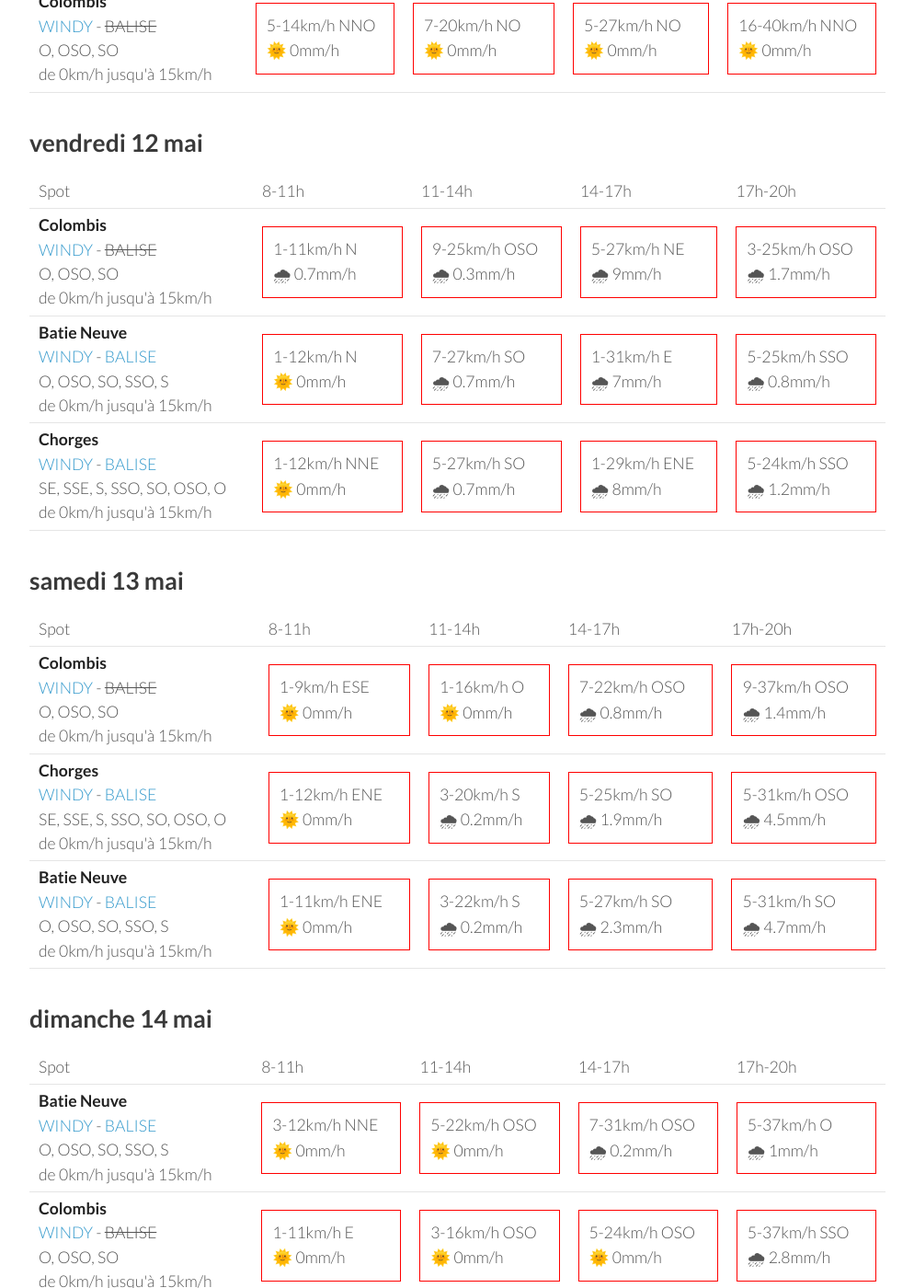
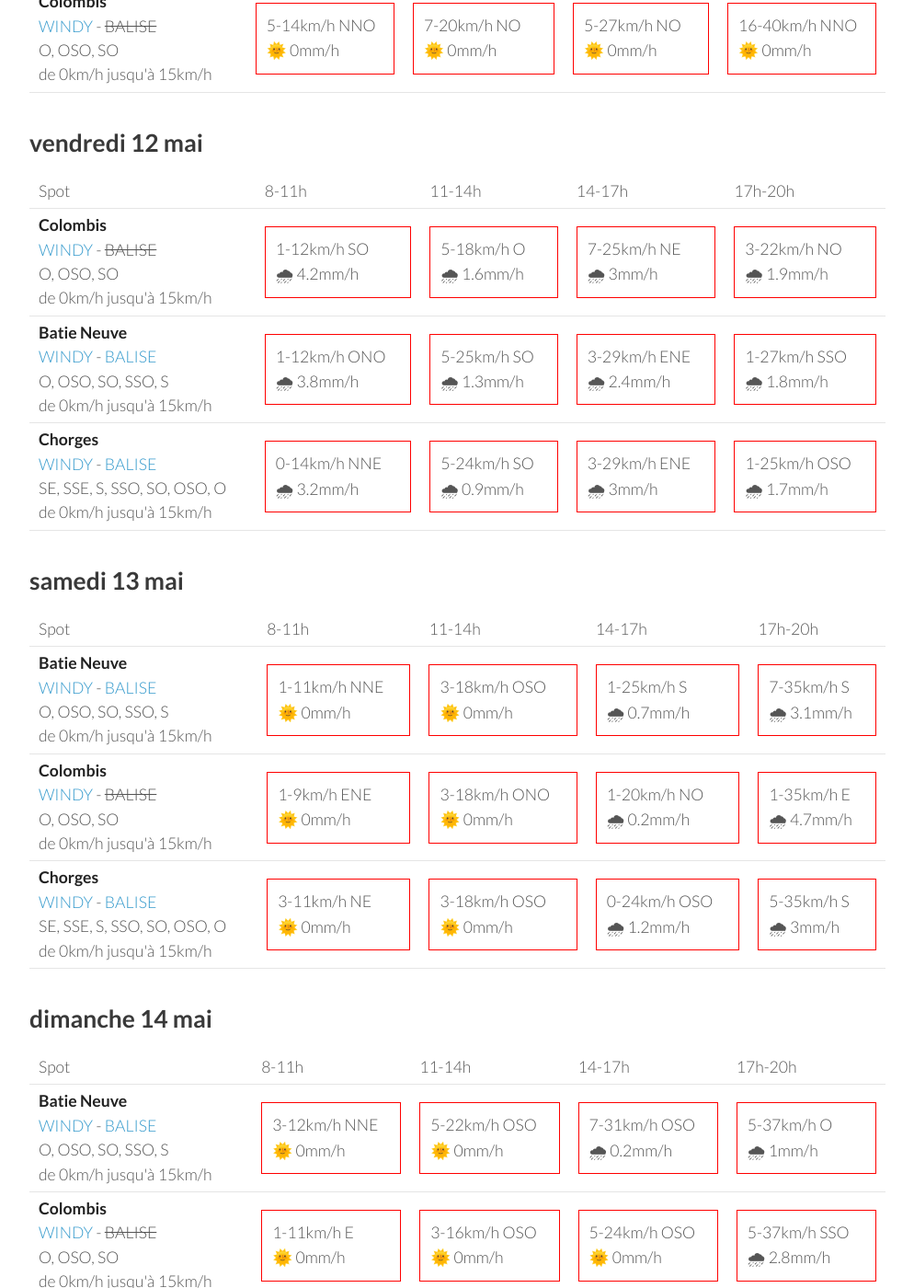
Before and after one commit to parapente-dans-le-nord/parapente-dans-le-nord.github.io, a Jekyll site: the page built from serre_poncon.markdown, in a window 1280 px wide and 1400 px high, scrolled down 1092 px. Shown: the whole window at 92% size, without its empty margins (26-1020 px from the left). Built offline with Jekyll 4.4.1, drawn with Linux system fonts in a browser that asks for light colours; some of the changed text lies outside the part shown.

Commit message:
update index.markdown

```diff
--- a/serre_poncon.markdown
+++ b/serre_poncon.markdown
@@ -113,30 +113,30 @@ page mise à jour le mercredi 10 mai 13:31
 <tr>
         <td><strong>Colombis</strong><br><a href="https://windy.com/44.494/6.216?44.559,6.262,10">WINDY</a> - <span class="no-balise"> BALISE </span><br> <span class="vent-favorable">O, OSO, SO</span><br><span class="force-vent">de 0km/h jusqu'à 15km/h</span> </td>
 
-            <td><div class="not-flyable"><p>1-11km/h N</p><p>🌧 0.7mm/h</p></div></td>
-            <td><div class="not-flyable"><p>9-25km/h OSO</p><p>🌧 0.3mm/h</p></div></td>
-            <td><div class="not-flyable"><p>5-27km/h NE</p><p>🌧 9mm/h</p></div></td>
-            <td><div class="not-flyable"><p>3-25km/h OSO</p><p>🌧 1.7mm/h</p></div></td>
+            <td><div class="not-flyable"><p>1-12km/h SO</p><p>🌧 4.2mm/h</p></div></td>
+            <td><div class="not-flyable"><p>5-18km/h O</p><p>🌧 1.6mm/h</p></div></td>
+            <td><div class="not-flyable"><p>7-25km/h NE</p><p>🌧 3mm/h</p></div></td>
+            <td><div class="not-flyable"><p>3-22km/h NO</p><p>🌧 1.9mm/h</p></div></td>
 
 
     </tr>
 <tr>
         <td><strong>Batie Neuve</strong><br><a href="https://windy.com/44.584/6.236?44.559,6.262,10,m:eTtagly">WINDY</a> - <span class=""><a href="https://www.openwindmap.org/PP554">BALISE</a> </span><br> <span class="vent-favorable">O, OSO, SO, SSO, S</span><br><span class="force-vent">de 0km/h jusqu'à 15km/h</span> </td>
 
-            <td><div class="not-flyable"><p>1-12km/h N</p><p>🌞 0mm/h</p></div></td>
-            <td><div class="not-flyable"><p>7-27km/h SO</p><p>🌧 0.7mm/h</p></div></td>
-            <td><div class="not-flyable"><p>1-31km/h E</p><p>🌧 7mm/h</p></div></td>
-            <td><div class="not-flyable"><p>5-25km/h SSO</p><p>🌧 0.8mm/h</p></div></td>
+            <td><div class="not-flyable"><p>1-12km/h ONO</p><p>🌧 3.8mm/h</p></div></td>
+            <td><div class="not-flyable"><p>5-25km/h SO</p><p>🌧 1.3mm/h</p></div></td>
+            <td><div class="not-flyable"><p>3-29km/h ENE</p><p>🌧 2.4mm/h</p></div></td>
+            <td><div class="not-flyable"><p>1-27km/h SSO</p><p>🌧 1.8mm/h</p></div></td>
 
 
     </tr>
 <tr>
         <td><strong>Chorges</strong><br><a href="https://windy.com/44.578/6.280?44.559,6.262,10">WINDY</a> - <span class=""><a href="https://www.openwindmap.org/PP554">BALISE</a> </span><br> <span class="vent-favorable">SE, SSE, S, SSO, SO, OSO, O</span><br><span class="force-vent">de 0km/h jusqu'à 15km/h</span> </td>
 
-            <td><div class="not-flyable"><p>1-12km/h NNE</p><p>🌞 0mm/h</p></div></td>
-            <td><div class="not-flyable"><p>5-27km/h SO</p><p>🌧 0.7mm/h</p></div></td>
-            <td><div class="not-flyable"><p>1-29km/h ENE</p><p>🌧 8mm/h</p></div></td>
-            <td><div class="not-flyable"><p>5-24km/h SSO</p><p>🌧 1.2mm/h</p></div></td>
+            <td><div class="not-flyable"><p>0-14km/h NNE</p><p>🌧 3.2mm/h</p></div></td>
+            <td><div class="not-flyable"><p>5-24km/h SO</p><p>🌧 0.9mm/h</p></div></td>
+            <td><div class="not-flyable"><p>3-29km/h ENE</p><p>🌧 3mm/h</p></div></td>
+            <td><div class="not-flyable"><p>1-25km/h OSO</p><p>🌧 1.7mm/h</p></div></td>
 
 
     </tr>
@@ -157,32 +157,32 @@ page mise à jour le mercredi 10 mai 13:31
       <td>17h-20h</td>
     </tr>
 <tr>
+        <td><strong>Batie Neuve</strong><br><a href="https://windy.com/44.584/6.236?44.559,6.262,10,m:eTtagly">WINDY</a> - <span class=""><a href="https://www.openwindmap.org/PP554">BALISE</a> </span><br> <span class="vent-favorable">O, OSO, SO, SSO, S</span><br><span class="force-vent">de 0km/h jusqu'à 15km/h</span> </td>
+
+            <td><div class="not-flyable"><p>1-11km/h NNE</p><p>🌞 0mm/h</p></div></td>
+            <td><div class="not-flyable"><p>3-18km/h OSO</p><p>🌞 0mm/h</p></div></td>
+            <td><div class="not-flyable"><p>1-25km/h S</p><p>🌧 0.7mm/h</p></div></td>
+            <td><div class="not-flyable"><p>7-35km/h S</p><p>🌧 3.1mm/h</p></div></td>
+
+
+    </tr>
+<tr>
         <td><strong>Colombis</strong><br><a href="https://windy.com/44.494/6.216?44.559,6.262,10">WINDY</a> - <span class="no-balise"> BALISE </span><br> <span class="vent-favorable">O, OSO, SO</span><br><span class="force-vent">de 0km/h jusqu'à 15km/h</span> </td>
 
-            <td><div class="not-flyable"><p>1-9km/h ESE</p><p>🌞 0mm/h</p></div></td>
-            <td><div class="not-flyable"><p>1-16km/h O</p><p>🌞 0mm/h</p></div></td>
-            <td><div class="not-flyable"><p>7-22km/h OSO</p><p>🌧 0.8mm/h</p></div></td>
-            <td><div class="not-flyable"><p>9-37km/h OSO</p><p>🌧 1.4mm/h</p></div></td>
+            <td><div class="not-flyable"><p>1-9km/h ENE</p><p>🌞 0mm/h</p></div></td>
+            <td><div class="not-flyable"><p>3-18km/h ONO</p><p>🌞 0mm/h</p></div></td>
+            <td><div class="not-flyable"><p>1-20km/h NO</p><p>🌧 0.2mm/h</p></div></td>
+            <td><div class="not-flyable"><p>1-35km/h E</p><p>🌧 4.7mm/h</p></div></td>
 
 
     </tr>
 <tr>
         <td><strong>Chorges</strong><br><a href="https://windy.com/44.578/6.280?44.559,6.262,10">WINDY</a> - <span class=""><a href="https://www.openwindmap.org/PP554">BALISE</a> </span><br> <span class="vent-favorable">SE, SSE, S, SSO, SO, OSO, O</span><br><span class="force-vent">de 0km/h jusqu'à 15km/h</span> </td>
 
-            <td><div class="not-flyable"><p>1-12km/h ENE</p><p>🌞 0mm/h</p></div></td>
-            <td><div class="not-flyable"><p>3-20km/h S</p><p>🌧 0.2mm/h</p></div></td>
-            <td><div class="not-flyable"><p>5-25km/h SO</p><p>🌧 1.9mm/h</p></div></td>
-            <td><div class="not-flyable"><p>5-31km/h OSO</p><p>🌧 4.5mm/h</p></div></td>
-
-
-    </tr>
-<tr>
-        <td><strong>Batie Neuve</strong><br><a href="https://windy.com/44.584/6.236?44.559,6.262,10,m:eTtagly">WINDY</a> - <span class=""><a href="https://www.openwindmap.org/PP554">BALISE</a> </span><br> <span class="vent-favorable">O, OSO, SO, SSO, S</span><br><span class="force-vent">de 0km/h jusqu'à 15km/h</span> </td>
-
-            <td><div class="not-flyable"><p>1-11km/h ENE</p><p>🌞 0mm/h</p></div></td>
-            <td><div class="not-flyable"><p>3-22km/h S</p><p>🌧 0.2mm/h</p></div></td>
-            <td><div class="not-flyable"><p>5-27km/h SO</p><p>🌧 2.3mm/h</p></div></td>
-            <td><div class="not-flyable"><p>5-31km/h SO</p><p>🌧 4.7mm/h</p></div></td>
+            <td><div class="not-flyable"><p>3-11km/h NE</p><p>🌞 0mm/h</p></div></td>
+            <td><div class="not-flyable"><p>3-18km/h OSO</p><p>🌞 0mm/h</p></div></td>
+            <td><div class="not-flyable"><p>0-24km/h OSO</p><p>🌧 1.2mm/h</p></div></td>
+            <td><div class="not-flyable"><p>5-35km/h S</p><p>🌧 3mm/h</p></div></td>
 
 
     </tr>
```
Also changed, not shown: other parts of serre_poncon.markdown (+1 -1 lines).
